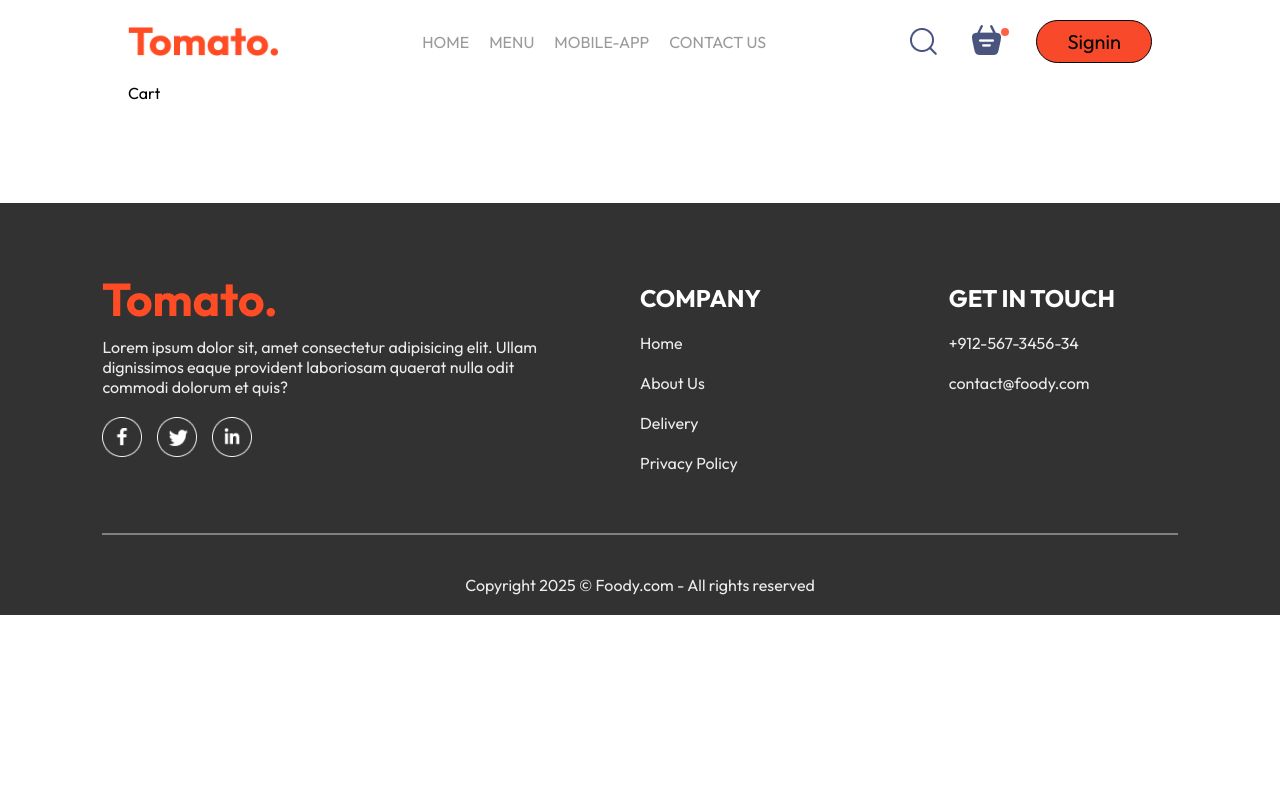
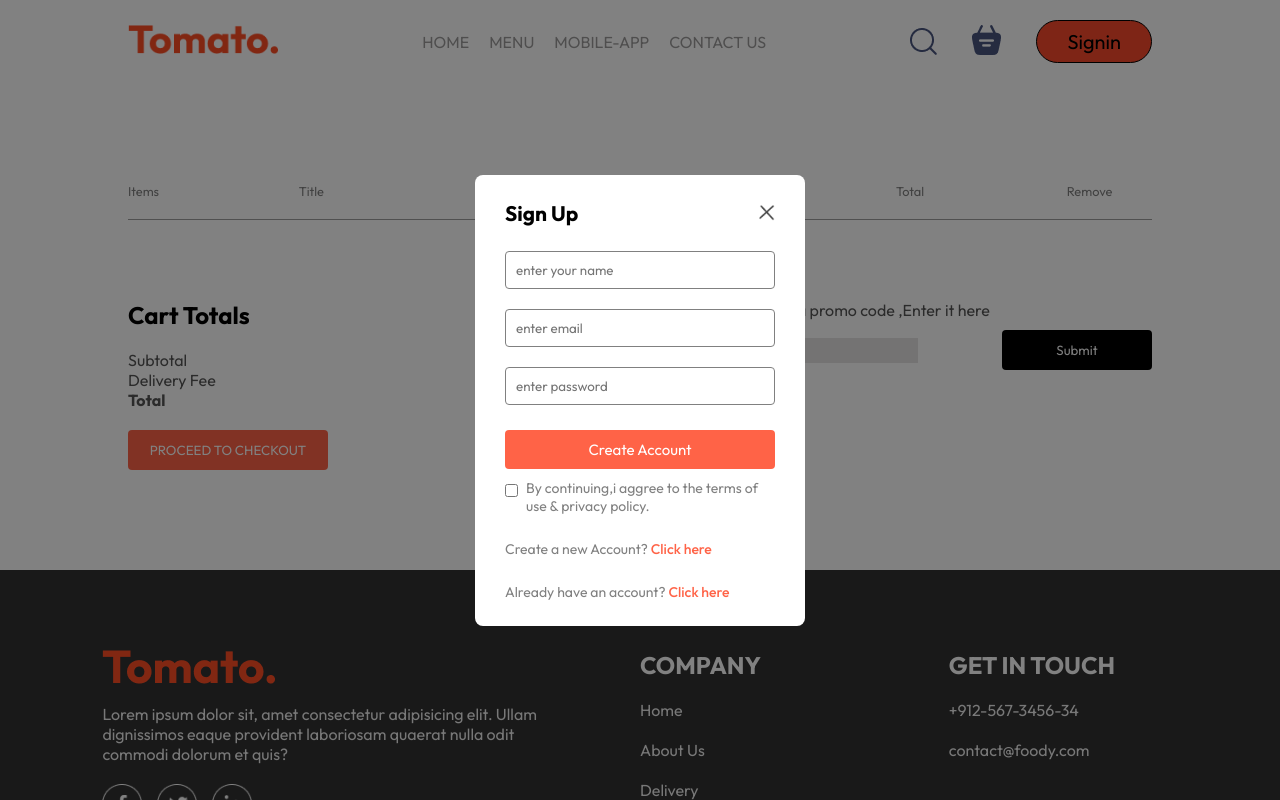
Before and after one commit to mohib051/Foody_Application, a React (Vite) app in the folder frontend/: page /cart in a window 1280 px wide. Both pictures are taken after a click on the button "Signin". Shown: the top 800 px of the page. Built offline with nearby package versions, Linux system fonts and the light colour scheme.

Commit message:
created  cart order details page and  order summary page to checkout

```diff
--- a/frontend/src/App.jsx
+++ b/frontend/src/App.jsx
@@ -1,19 +1,22 @@
-import React from "react";
+import React, { useState } from "react";
 import Navbar from "./components/navbar/Navbar";
 import { Route, Routes } from "react-router-dom";
 import Home from "./pages/home/Home";
 import Cart from "./pages/cart/Cart";
 import PlaceOrder from "./pages/placeOrder/PlaceOrder";
 import Footer from "./components/Footer/Footer";
+import LoginPopup from './components/LoginPopup/LoginPopup';
 const App = () => {
+  const [showLogin, setshowLogin] = useState(false)
   return (
     <>
+    {showLogin?<LoginPopup setshowLogin = {setshowLogin}/>:<></>}
       <div className="app">
-        <Navbar />
+        <Navbar setshowLogin ={setshowLogin} />
         <Routes>
           <Route path="/" element={<Home />} />
           <Route path="/cart" element={<Cart />} />
-          <Route path="/placeorder" element={<PlaceOrder />} />
+          <Route path="/order" element={<PlaceOrder />} />
         </Routes>
       </div>
       <Footer />
--- a/frontend/src/components/LoginPopup/LoginPopup.css
+++ b/frontend/src/components/LoginPopup/LoginPopup.css
@@ -0,0 +1,65 @@
+.login-popup{
+    position:absolute;
+    z-index: 1;
+    width: 100%;
+    height: 100%;
+    background-color: #0000007e;
+    display: grid;
+}
+.login-popup-container{
+    place-self:center;
+    width: max(23vw, 330px);
+    color: gray;
+    background-color: white;
+    display: flex;
+    flex-direction: column;
+    gap: 25px;
+    padding: 25px 30px;
+    border-radius: 8px;
+    font-size: 14px;
+    animation: fadeIn 0.5s;
+}
+.login-popup-title{
+    display: flex;
+    justify-content: space-between;
+    align-items: center;
+    color: black;
+}
+.login-popup-title img{
+    width: 16px;
+    cursor: pointer;
+}
+.login-popup-inputs{
+    display: flex;
+    flex-direction: column;
+    gap: 20px;
+}
+.login-popup-inputs input{
+    outline: none;
+    border: 1px solid gray;
+    padding: 10px;
+    border-radius: 4px;
+}
+.login-popup-container button{
+    border: none;
+    padding: 10px;
+    border-radius: 4px;
+    color: white;
+    background-color: tomato;
+    font-size: 15px;
+    cursor: pointer;
+}
+.login-popup-condition{
+    display: flex;
+    align-items: start;
+    gap: 8px;
+    margin-top:-15px;
+}
+.login-popup-condition input{
+    margin-top: 5px;
+}
+.login-popup p span {
+    color: tomato;
+    font-weight: 500;
+    cursor: pointer;
+}
--- a/frontend/src/components/LoginPopup/LoginPopup.jsx
+++ b/frontend/src/components/LoginPopup/LoginPopup.jsx
@@ -1,8 +1,29 @@
-import React from 'react'
+import React, { useState } from 'react'
 import "./LoginPopup.css"
-const LoginPopup = () => {
+import { assets } from '../../assets/assets'
+const LoginPopup = ({ setshowLogin}) => {
+    const [currState, setcurrState] = useState("Sign Up")
   return (
-    <div>LoginPopup</div>
+    <div className='login-popup'>
+        <form  className='login-popup-container'>
+            <div className="login-popup-title">
+                <h2>{currState}</h2>
+                <img onClick={()=>setshowLogin(false)} src={assets.cross_icon} alt="" />
+            </div>
+            <div className="login-popup-inputs">
+                {currState==="Login"?<></> : <input type='text' placeholder='enter your name' required  />}
+                <input type="email" placeholder='enter email' required />
+                <input type="password" placeholder='enter password' required />
+            </div>
+            <button>{currState==="Sign Up"?"Create Account":"Login"}</button>
+            <div className="login-popup-condition">
+                <input type="checkbox" required />
+                <p>By continuing,i aggree to the terms of use & privacy policy.</p>
+            </div>
+            <p>Create a new Account? <span onClick={()=>setcurrState("Sign up")}>Click here</span></p>
+            <p>Already have an account? <span onClick={()=>setcurrState("Login")}>Click here</span></p>
+        </form>
+    </div>
   )
 }
 
--- a/frontend/src/components/navbar/Navbar.jsx
+++ b/frontend/src/components/navbar/Navbar.jsx
@@ -3,11 +3,15 @@
 import { assets } from '../../assets/assets.js'
 import { useState } from 'react'
 import { Link } from 'react-router-dom'
-const Navbar = () => {
+import { useContext } from 'react'
+import { StoreContext } from '../../context/StoreContext.jsx'
+const Navbar = ({setshowLogin}) => {
     const [menu, setmenu] = useState("")
-  return (
+    const  {getTotalCartAmount} = useContext(StoreContext)
+   return (
+
     <div className='navbar'>
-        <img src={assets.logo} alt="" className='logo' />
+       <Link to="/"><img src={assets.logo} alt="" className='logo' /></Link>
         <ul className='navbar-menu'>
            <Link to="/"> <li onClick={()=>{setmenu("home")}} className={menu === "home"?"active":"" }>HOME</li></Link>
             <a href='#explore-menu' onClick={()=>{setmenu("menu")}} className={menu === "menu"?"active":""}>MENU</a>
@@ -17,10 +21,10 @@
         <div className="navbar-right">
             <img src={assets.search_icon} alt="" />
             <div className="navbar-search-icon">
-                <img src={assets.basket_icon} alt="" />
-                <div className="dot"></div>
+              <Link to="/cart"><img src={assets.basket_icon} alt="" /></Link>
+                <div className={getTotalCartAmount()===0?"":"dot"}></div>
             </div>
-            <button>Signin</button>
+            <button onClick={()=>{setshowLogin(true)}}>Signin</button>
         </div>
     </div>
   )
--- a/frontend/src/context/StoreContext.jsx
+++ b/frontend/src/context/StoreContext.jsx
@@ -22,13 +22,24 @@
                 console.log(cartItems)
             }, [cartItems])
 
+            const getTotalCartAmount = ()=>{
+                let totalAmount = 0 ;
+                for(const item in cartItems){
+                    if(cartItems[item] >  0){
+                        let itemInfo  = food_list.find((product)=>product._id ===item);
+                        totalAmount += itemInfo.price * cartItems[item]
+                    }
+                }
+                return totalAmount
+            }
 
         const contextValue = {
             food_list,
             addToCart,
             removeFromCart,
             cartItems,
-            setcartItems
+            setcartItems,
+            getTotalCartAmount
         }
         return(
         <StoreContext.Provider value={contextValue}>
--- a/frontend/src/pages/cart/Cart.css
+++ b/frontend/src/pages/cart/Cart.css
@@ -0,0 +1,92 @@
+.cart{
+    margin-top: 100px;
+}
+.cart-items-title{
+    display: grid;
+    grid-template-columns: 1fr 1.5fr 1fr 1fr 1fr 0.5fr;
+    align-items: center;
+    color: gray;
+    font-size: max(1vw,12px);
+}
+.cart-items-item{
+    margin: 10px 0px;
+    color: black;
+}
+.cart-items-item img{
+     width: 50px;
+}
+.cart hr{
+    height: 1px;
+    background-color: rgb(158, 158, 158);
+    border: none;
+}
+.cart-items-item .cross{
+    cursor: pointer;
+}
+.cart-bottom{
+    margin-top: 80px;
+    display: flex;
+    justify-content: space-between;
+    gap:max(12vw,20px);
+}
+.cart-total{
+    flex:1;
+    display: flex;
+    flex-direction: column;
+    gap: 20px;
+}
+.cart-total-details{
+  display: flex;
+  justify-content:space-between;
+   color: #555;
+}
+.cart-total hr{
+    margin: 10px 0px;
+}
+.cart-total button{
+    border: none;
+    color: white;
+    background-color: tomato;
+    width: max(15vw,200px);
+    padding: 12px 0px;
+    border-radius: 4px;
+    cursor: pointer;
+}
+.cart-promocode{
+    flex: 1;
+}
+.cart-promocode p {
+   color: #555;
+}
+.cart-promocode-input {
+    margin-top: 10px;
+    display: flex;
+    justify-content: space-between;
+    align-items: center;
+    background-color: white;
+    border-radius: 4px;
+ }
+ .cart-promocode-input input{
+   background: rgb(229, 226, 226);
+   border: none;
+   outline: none;
+   padding-left: 10px;
+   height: 25px;
+ }
+ .cart-promocode-input button{
+    width: max(10vw,150px);
+    padding: 12px 5px;
+    background-color: black;
+    border: none;
+    color: rgba(255, 255, 255, 0.981);
+    border-radius: 4px;
+    cursor: pointer;
+  }
+  @media(max-width:750px){
+    .cart-bottom{
+        flex-direction: column-reverse;
+    }
+    .cart-promocode{
+        justify-content: start;
+    }
+  }
--- a/frontend/src/pages/cart/Cart.jsx
+++ b/frontend/src/pages/cart/Cart.jsx
@@ -1,9 +1,79 @@
-import React from 'react'
+import React, { useContext } from "react";
+import { StoreContext } from "../../context/StoreContext";
 
+import "./Cart.css";
+import { useNavigate } from 'react-router-dom';
 const Cart = () => {
+  const { cartItems, food_list, removeFromCart,getTotalCartAmount } = useContext(StoreContext);
+
+  const navigate = useNavigate()
   return (
-    <div>Cart</div>
-  )
-}
+    <>
+      <div className="cart">
+      <div className="cart-items">
+        <div className="cart-items-title">
+          <p>Items</p>
+          <p>Title</p>
+          <p>Price</p>
+          <p>Quantity</p>
+          <p>Total</p>
+          <p>Remove</p>
+        </div>
+      </div>
+      <br />
+      <hr />
+      {food_list.map((item, index) => {
+        if (cartItems[item._id] > 0) {
+          return (
+            <>
+              <div key={index} className="cart-items-title cart-items-item">
+                <img src={item.image} alt="" />
+                <p>{item.name}</p>
+                <p>${item.price}</p>
+                <p>{cartItems[item._id]}</p>
+                <p>${item.price * cartItems[item._id]}</p>
+                <p onClick={() => removeFromCart(item._id)} className="cross">
+                  X
+                </p>
+              </div>
+              <hr />
+            </>
+          );
+        }
+      })}
+    </div>
+    <div className="cart-bottom">
+        <div className="cart-total">
+          <h2>Cart Totals</h2>
+          <div>
+            <div className="cart-total-details">
+              <p>Subtotal</p>
+              <p>${getTotalCartAmount()}</p>
+            </div>
+            <div className="cart-total-details">
+              <p>Delivery Fee</p>
+              <p>${getTotalCartAmount()===0?0:2}</p>
+            </div>
+            <div className="cart-total-details">
+              <b>Total</b>
+              <b>${getTotalCartAmount()===0?0:getTotalCartAmount()+2}</b>
+            </div>
+          </div>
+        <button onClick={()=>navigate("/order")}>PROCEED TO CHECKOUT</button>
+        </div>
+        <div className="cart-promocode">
+          <div>
+            <p>If you have a promo code ,Enter it here</p>
+            <div className="cart-promocode-input">
+              <input type="text" placeholder='promo code' />
+              <button>Submit</button>
+            </div>
+          </div>
+        </div>
 
-export default Cart
+    </div>
+    </>
+  );
+};
+
+export default Cart;
--- a/frontend/src/pages/placeOrder/PlaceOrder.jsx
+++ b/frontend/src/pages/placeOrder/PlaceOrder.jsx
@@ -1,9 +1,55 @@
-import React from 'react'
+import React, { useContext } from "react";
+import "./PlaceOrder.css";
+import { StoreContext } from '../../context/StoreContext';
+import { useNavigate } from 'react-router-dom';
+const PlaceOrder = () => {
+        const {getTotalCartAmount}=  useContext(StoreContext)
+        const navigate  = useNavigate()
+  return (
+    <form className="place-order">
+      <div className="place-order-left">
+        <p className="title"> Delivery Information</p>
+        <div className="multi-fields">
+          <input type="text" placeholder="First Name" />
+          <input type="text" placeholder="Last Name" />
+        </div>
+        <input type="text" placeholder="Email Address" />
+        <input type="text" placeholder="Street" />
+        <div className="multi-fields">
+          <input type="text" placeholder="City" />
+          <input type="text" placeholder="State" />
+        </div>
+        <div className="multi-fields">
+          <input type="text" placeholder="Zip code" />
+          <input type="text" placeholder="Country" />
+        </div>
+        <input type="text" placeholder='phone' />
+      </div>
+      <div className="place-order-right">
+      <div className="cart-total">
+          <h2>Cart Totals</h2>
+          <div>
+            <div className="cart-total-details">
+              <p>Subtotal</p>
+              <p>${getTotalCartAmount()}</p>
+            </div>
+            <hr />
+            <div className="cart-total-details">
+              <p>Delivery Fee</p>
+              <p>${getTotalCartAmount()===0?0:2}</p>
+            </div>
+            <hr />
+            <div className="cart-total-details">
+              <b>Total</b>
+              <b>${getTotalCartAmount()===0?0:getTotalCartAmount()+2}</b>
+            </div>
+          </div>
+        <button onClick={()=>navigate("/order")}>PROCEED TO PAYMENT</button>
+        </div>
+      </div>
 
-const PlaceOrder = () => {
-  return (
-    <div>PlaceOrder</div>
-  )
-}
+    </form>
+  );
+};
 
-export default PlaceOrder
+export default PlaceOrder;
```
Also changed, not shown: frontend/src/pages/placeOrder/PlaceOrder.css (+35 -0 lines).
